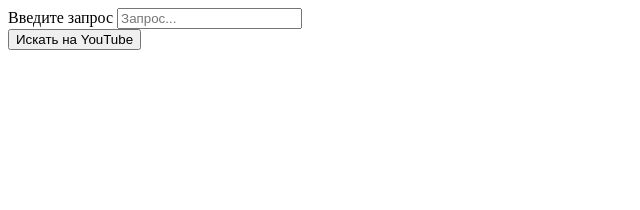
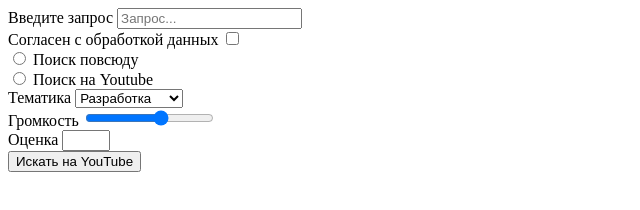
Before and after one commit to Nikisafil/html-test2, a plain HTML site: page forms for input.html in a window 1280 px wide. Shown: the whole page, without its empty margins (0-640 px from the left). Drawn offline with Linux system fonts and the light colour scheme.

Commit message:
input range and input number

```diff
--- a/forms for input.html
+++ b/forms for input.html
@@ -6,7 +6,7 @@
     <title>поля ввода</title>
 </head>
 <body>
-    <form action="https://www.youtube.com/results">
+    <form action="#">
         <div>
         <label for="query">Введите запрос</label>
         <input
@@ -16,6 +16,41 @@
             name="search_query"
             />
         </div>
+        <div>
+            <label for="agree">Согласен с обработкой данных</label>
+           <input type="checkbox" name="agree" id="agree">
+           </div>
+           <div>
+               <input type="radio" name="search" id="all" value="all" />
+               <label for="all">Поиск повсюду</label>
+           </div>
+           <div>
+               <input type="radio" name="search" id="youtube" value="youtube" />
+               <label for="youtube">Поиск на Youtube</label>
+           </div>
+           <div>
+               <label for="topic">Тематика</label>
+               <select name="topic" id="topic">
+                <option value="1">Все</option>
+                <optgroup label="Популярные">
+                    <option value="2">Животные</option>
+                    <option value="3" selected>Разработка</option>
+                </optgroup>
+
+                <optgroup label="Популярные">
+                    <option value="2">Животные</option>
+                    <option value="3" selected>Разработка</option>
+                </optgroup>
+               </select>
+           </div>
+           <div>
+            <label for="volume">Громкость</label>
+            <input type="range" name="volume" id="volume" min="0" max="10" step="2" />
+           </div>
+           <div>
+            <label for="num">Оценка</label>
+            <input type="number" name="num" id="num" min="1" max="5" step="1" />
+           </div>
        <button>Искать на YouTube</button>
     </form>
 </body>
```
